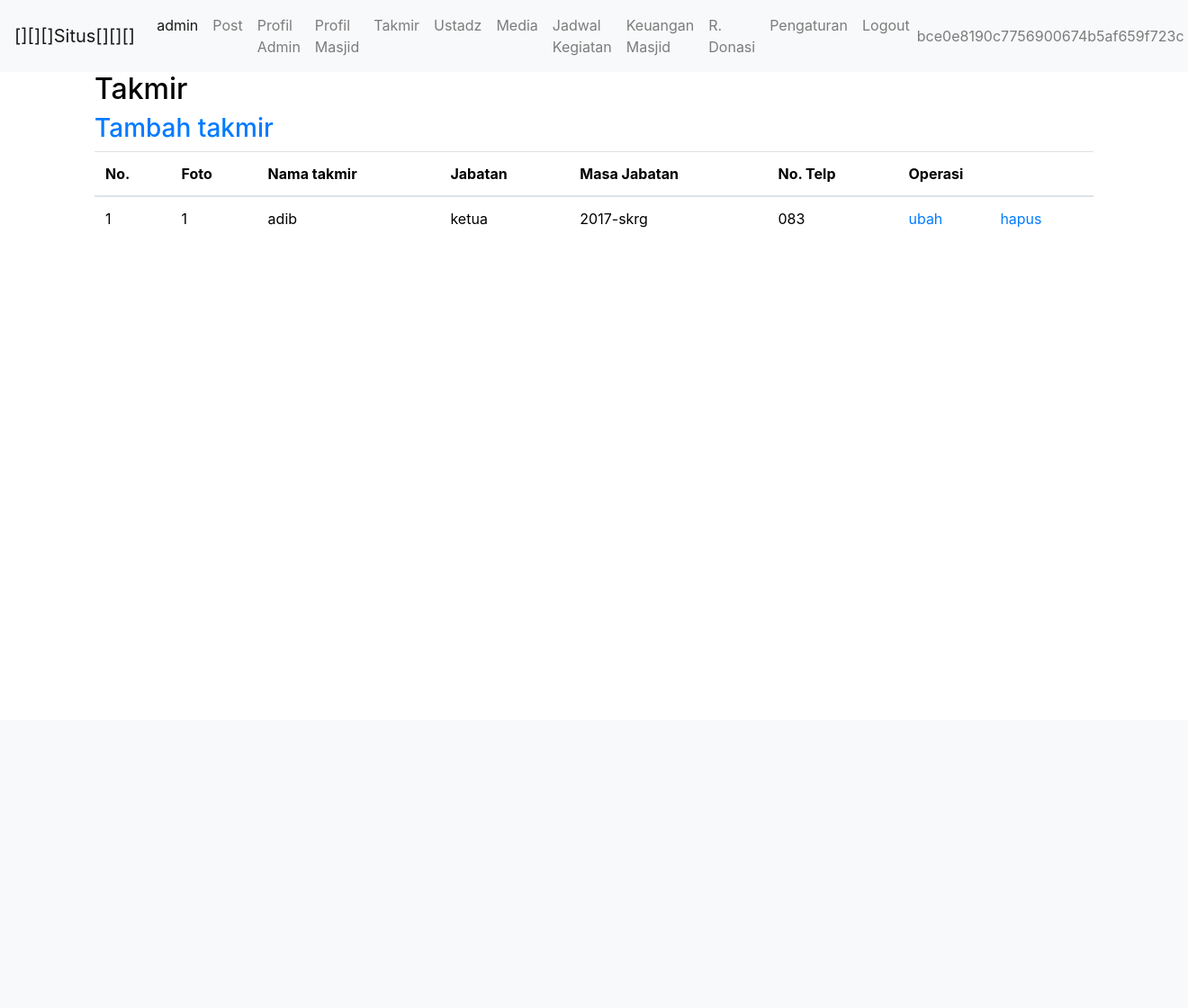
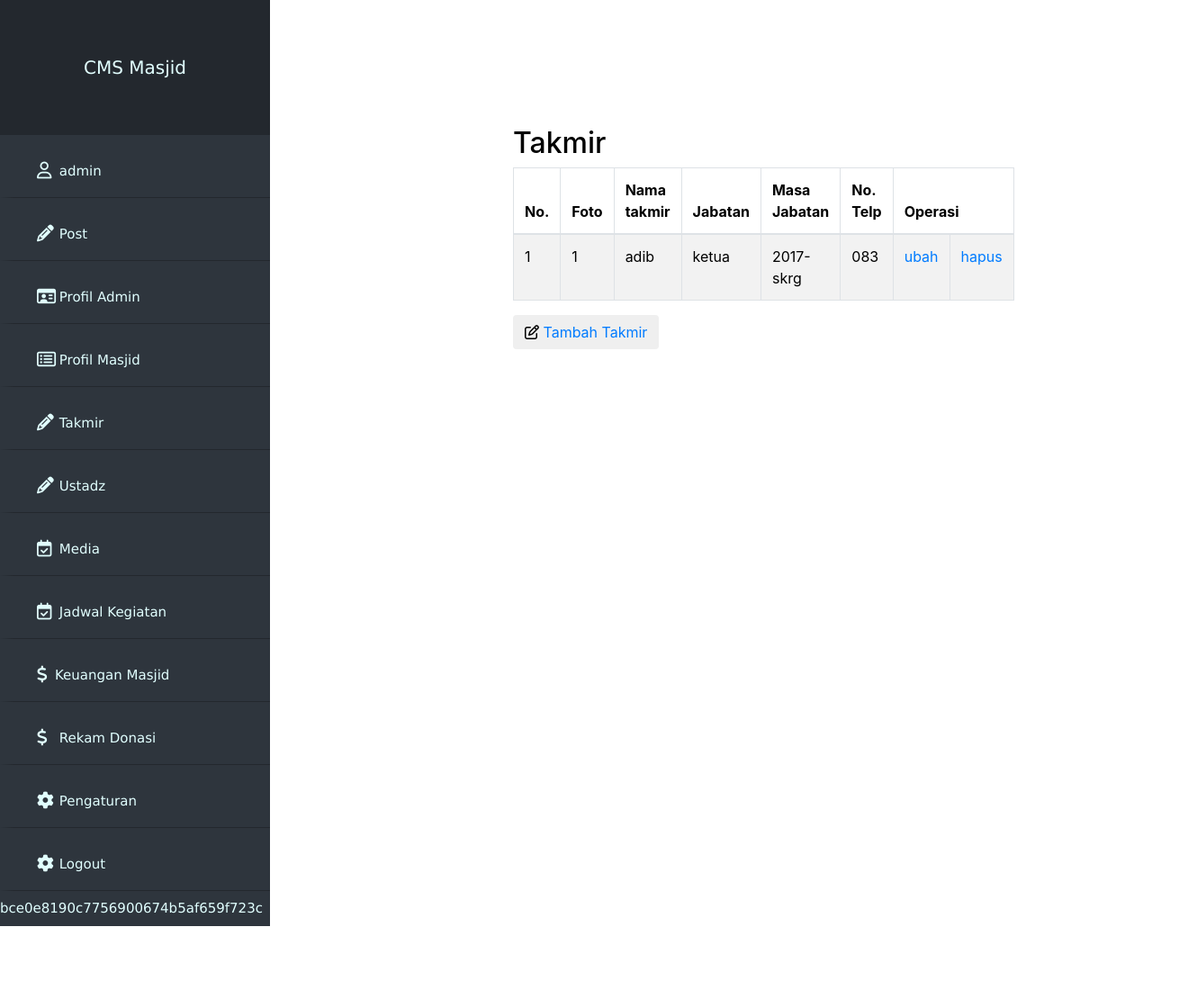
Before and after one commit to fahrul98/cms-masjid, a CodeIgniter app: page /database/takmir in a window 1320 px wide. Shown: the whole page at 90% size. Before the commit the page ends 253 px from the top, so only its background shows below. Run offline with CodeIgniter, Linux system fonts and the light colour scheme; data comes from the database, SQL or seed files in the repository; some libraries are stand-ins or nearby versions.

Commit message:
add CSS
semoga benar gan

```diff
--- a/application/views/core/head-html.php
+++ b/application/views/core/head-html.php
@@ -24,11 +24,232 @@
     }
     ?></title>
   	<link href="<?php echo site_url('assets/css/bootstrap.min.css'); ?>" rel="stylesheet">
+    <link href="<?php echo site_url('assets/css/bootstrap.css'); ?>" rel="stylesheet">
   	<!-- <link href="<?php echo site_url('assets/css/bootstrap.min.css'); ?>" rel="stylesheet"> -->
   	<!-- <link href="<?php echo site_url('assets/css/w3.css'); ?>" rel="stylesheet"> -->
     <script src="<?php echo site_url('assets/js/jquery-3.2.1.min.js');?>"></script>
     <script src="<?php echo site_url('assets/js/jquery-ui.min.js'); ?>"></script>
   	<script src="<?php echo site_url('assets/js/bootstrap.js');?>"></script>
+    <!-- ini Amin Edit -->
+    <style type="text/css">
+    .nav-side-menu {
+      overflow: none;
+      font-family: verdana;
+      font-size: 15px;
+      font-weight: 200;
+      background-color: #2e353d;
+      position: absolute;
+      top: 0px;
+      left: 0px;
+      width: 300px;
+      height: 2 00%;
+      color: #e1ffff;
+    }
+    .nav-side-menu .brand {
+      background-color: #23282e;
+      line-height: 150px;
+      display: block;
+      text-align: center;
+      font-size: 20px;
+      text-decoration: none;
+    }
+    .nav-side-menu .toggle-btn {
+      display: none;
+    }
+    .nav-side-menu ul,
+    .nav-side-menu li {
+      list-style: none;
+      padding: 0px;
+      margin: 0px;
+      line-height: 65px;
+      cursor: pointer;
+    }
+
+    .nav-side-menu ul .active, .nav-side-menu li .active {
+      height: 70px;
+      border-left: 15px solid #d19b3d;
+      background-color: #4f5b69;
+    }
+    .nav-side-menu li {
+      height: 70px;
+      padding-left: 0px;
+      border-left: 15px solid #2e353d;
+      border-bottom: 1px solid #23282e;
+    }
+    .nav-side-menu li a {
+      text-decoration: none;
+      color: #e1ffff;
+      height: 200px;
+    }
+    .nav-side-menu li a i {
+      padding-left: 10px;
+      width: 20px;
+      padding-right: 20px;
+    }
+    .nav-side-menu li:hover {
+      border-left: 3px solid #d19b3d;
+      background-color: #4f5b69;
+      transition: all 1s ease;
+    }
+    @media (max-width: 767px) {
+    .nav-side-menu {
+          position: relative;
+          width: 100%;
+          margin-bottom: 10px;
+    }
+    .nav-side-menu .toggle-btn {
+        display: block;
+        cursor: pointer;
+        position: absolute;
+        right: 10px;
+        top: 10px;
+        z-index: 10!important;
+        padding: 3px;
+        background-color: #ffffff;
+        color: #000;
+        width: 40px;
+        text-align: center;
+    }
+    .brand {
+      text-align: left !important;
+      font-size: 22px;
+      padding-left: 20px;
+      line-height: 50px !important;
+    }
+  }
+  @media (min-width: 767px) {
+    .nav-side-menu .menu-list .menu-content {
+      display: block;
+    }
+  }
+  body {
+    margin: 0px;
+    padding: 0px;
+  }
+  .container {
+    width: 500px;
+    margin-left: 140px;
+    margin-right: 110px;
+
+  }
+
+  /*CSS LOGIN*/
+  body {
+    padding-top: 90px;
+}
+.panel-login {
+  border-color: #ccc;
+  -webkit-box-shadow: 0px 2px 3px 0px rgba(0,0,0,0.2);
+  -moz-box-shadow: 0px 2px 3px 0px rgba(0,0,0,0.2);
+  box-shadow: 0px 2px 3px 0px rgba(0,0,0,0.2);
+}
+.panel-login>.panel-heading {
+  color: #00415d;
+  background-color: #fff;
+  border-color: #fff;
+  text-align:center;
+}
+.panel-login>.panel-heading a{
+  text-decoration: none;
+  color: #666;
+  font-weight: bold;
+  font-size: 15px;
+  -webkit-transition: all 0.1s linear;
+  -moz-transition: all 0.1s linear;
+  transition: all 0.1s linear;
+}
+.panel-login>.panel-heading a.active{
+  color: #029f5b;
+  font-size: 18px;
+}
+.panel-login>.panel-heading hr{
+  margin-top: 10px;
+  margin-bottom: 0px;
+  clear: both;
+  border: 0;
+  height: 1px;
+  background-image: -webkit-linear-gradient(left,rgba(0, 0, 0, 0),rgba(0, 0, 0, 0.15),rgba(0, 0, 0, 0));
+  background-image: -moz-linear-gradient(left,rgba(0,0,0,0),rgba(0,0,0,0.15),rgba(0,0,0,0));
+  background-image: -ms-linear-gradient(left,rgba(0,0,0,0),rgba(0,0,0,0.15),rgba(0,0,0,0));
+  background-image: -o-linear-gradient(left,rgba(0,0,0,0),rgba(0,0,0,0.15),rgba(0,0,0,0));
+}
+.panel-login input[type="text"],.panel-login input[type="email"],.panel-login input[type="password"] {
+  height: 45px;
+  border: 1px solid #ddd;
+  font-size: 16px;
+  -webkit-transition: all 0.1s linear;
+  -moz-transition: all 0.1s linear;
+  transition: all 0.1s linear;
+}
+.panel-login input:hover,
+.panel-login input:focus {
+  outline:none;
+  -webkit-box-shadow: none;
+  -moz-box-shadow: none;
+  box-shadow: none;
+  border-color: #ccc;
+}
+.btn-login {
+  background-color: #59B2E0;
+  outline: none;
+  color: #fff;
+  font-size: 14px;
+  height: auto;
+  font-weight: normal;
+  padding: 14px 0;
+  text-transform: uppercase;
+  border-color: #59B2E6;
+}
+.btn-login:hover,
+.btn-login:focus {
+  color: #fff;
+  background-color: #53A3CD;
+  border-color: #53A3CD;
+}
+.forgot-password {
+  text-decoration: underline;
+  color: #888;
+}
+.forgot-password:hover,
+.forgot-password:focus {
+  text-decoration: underline;
+  color: #666;
+}
+
+.btn-register {
+  background-color: #1CB94E;
+  outline: none;
+  color: #fff;
+  font-size: 14px;
+  height: auto;
+  font-weight: normal;
+  padding: 14px 0;
+  text-transform: uppercase;
+  border-color: #1CB94A;
+}
+.btn-register:hover,
+.btn-register:focus {
+  color: #fff;
+  background-color: #1CA347;
+  border-color: #1CA347;
+}
+/*END of CSS LOGIN*/
+</style>
+    <script src="js/jquery.js"></script>
+    <script src="css/bootstrap.min.js"></script>
+    <script type="text/javascript">
+        window.alert = function(){};
+        var defaultCSS = document.getElementById('bootstrap-css');
+        function changeCSS(css){
+            if(css) $('head > link').filter(':first').replaceWith('<link rel="stylesheet" href="'+ css +'" type="text/css" />');
+            else $('head > link').filter(':first').replaceWith(defaultCSS);
+        }
+        $( document ).ready(function() {
+          var iframe_height = parseInt($('html').height());
+          window.parent.postMessage( iframe_height, 'https://bootsnipp.com');
+        });
+    </script>
+   <script src="https://use.fontawesome.com/417e198f5e.js"></script>
 <?php
 //php code
 
--- a/application/views/core/navbar.php
+++ b/application/views/core/navbar.php
@@ -9,37 +9,37 @@
   //jika mode di controller ada, maka muncul navbar utk pengunjung
   if (isset($mode)&&$mode=="pengunjung") {
 ?>
-<nav class="navbar navbar-expand-lg navbar-light bg-light">
-  <a class="navbar-brand" href="<?php echo base_url('');?>">[][][]Situs[][][]</a>
-  <button class="navbar-toggler" type="button" data-toggle="collapse" data-target="#navbarText" aria-controls="navbarText" aria-expanded="false" aria-label="Toggle navigation">
-    <span class="navbar-toggler-icon"></span>
-  </button>
-  <div class="collapse navbar-collapse" id="navbarText">
-    <ul class="navbar-nav mr-auto">
-      <li class="nav-item active">
-        <a class="nav-link" href="<?php echo base_url('pengunjung/post')?>">post <span class="sr-only">(current)</span></a>
+<div class="container">
+<div class="nav-side-menu">
+    <div class="brand"><a href="#Profile" style="text-decoration: none; color: #e1ffff;">CMS Masjid</a></div>
+      <i class="fa fa-bars fa-2x toggle-btn" data-toggle="collapse" data-target="#menu-content"></i>
+        <div class="menu-list">
+            <ul id="menu-content" class="menu-content collapse out">
+              <li class="nav-item">
+                <a class="nav-link" href="<?php echo base_url('pengunjung/post')?>"><i class="fa fa-pencil fa-lg"></i> Post </span></a>
               </li>
-      <li class="nav-item active">
-        <a class="nav-link" href="<?php echo base_url('pengunjung/profilm')?>">profil m <span class="sr-only">(current)</span></a>
+              <li class="nav-item">
+                <a class="nav-link" href="<?php echo base_url('pengunjung/profilm')?>"><i class="fa fa-id-card-o fa-lg" aria-hidden="true"></i> Profil m </a>
               </li>
-      <li class="nav-item active">
-        <a class="nav-link" href="<?php echo base_url('pengunjung/takmirm')?>">takmir m <span class="sr-only">(current)</span></a>
+              <li class="nav-item">
+                <a class="nav-link" href="<?php echo base_url('pengunjung/takmirm')?>"><i class="fa fa-pencil fa-lg"></i> Takmir m </span></a>
               </li>
-      <li class="nav-item active">
-        <a class="nav-link" href="<?php echo base_url('pengunjung/ustadz')?>">Daftar ustadz <span class="sr-only">(current)</span></a>
+              <li class="nav-item">
+                <a class="nav-link" href="<?php echo base_url('pengunjung/ustadz')?>"><i class="fa fa-pencil fa-lg"></i> Daftar Ustadz  <span class="sr-only">(current)</span></a>
               </li>
-      <li class="nav-item active">
-        <a class="nav-link" href="<?php echo base_url('pengunjung/keuanganmasjid')?>">Keuangan Masjid <span class="sr-only">(current)</span></a>
+              <li class="nav-item">
+                <a class="nav-link" href="<?php echo base_url('pengunjung/keuanganmasjid')?>"><i class="fa fa-usd fa-lg"></i>Keuangan Masjid <span class="sr-only">(current)</span></a>
               </li>
-      <li class="nav-item active">
-        <a class="nav-link" href="<?php echo base_url('pengunjung/jadwalkegiatan')?>">Jadwal Kegiatan<span class="sr-only">(current)</span></a>
+              <li class="nav-item">
+                <a class="nav-link" href="<?php echo base_url('pengunjung/jadwalkegiatan')?>"><i class="fa fa-calendar-check-o fa-lg"></i> Jadwal Kegiatan  <span class="sr-only">(current)</span></a>
               </li>
             </ul>
             <span class="navbar-text">
              <?php echo md5('pengunjung') ?>
             </span>
      </div>
-</nav>
+</div>
+</div>
 <?php
 
 //jika tidak maka muncul punya si admin
@@ -48,55 +48,55 @@
 
 ?>
 <!-- navbar -->
-<nav class="navbar navbar-expand-lg navbar-light bg-light">
-  <a class="navbar-brand" href="<?php echo base_url('pengunjung');?>">[][][]Situs[][][]</a>
-  <button class="navbar-toggler" type="button" data-toggle="collapse" data-target="#navbarText" aria-controls="navbarText" aria-expanded="false" aria-label="Toggle navigation">
-    <span class="navbar-toggler-icon"></span>
-  </button>
-  <div class="collapse navbar-collapse" id="navbarText">
-    <ul class="navbar-nav mr-auto">
-      <li class="nav-item active">
-        <a class="nav-link" href="<?php echo base_url('admin')?>">admin <span class="sr-only">(current)</span></a>
+<div class="container">
+<div class="nav-side-menu">
+    <div class="brand"><a href="#Profile" style="text-decoration: none; color: #e1ffff;">CMS Masjid</a></div>
+      <i class="fa fa-bars fa-2x toggle-btn" data-toggle="collapse" data-target="#menu-content"></i>
+        <div class="menu-list">
+            <ul id="menu-content" class="menu-content collapse out">
+              <li  class="nav-item">
+                <a class="nav-link" href="<?php echo base_url('admin')?>"><i class="fa fa-user-o fa-lg"></i><span class="sr-only">(current)</span> admin</a>
               </li>
               <li class="nav-item">
-        <a class="nav-link" href="<?php echo base_url('post')?>">Post</a>
+                <a class="nav-link" href="<?php echo base_url('post')?>"><i class="fa fa-pencil fa-lg"></i> Post </span></a>
               </li>
               <li class="nav-item">
-        <a class="nav-link" href="<?php echo base_url('profiladmin')?>">Profil Admin</a>
+                <a class="nav-link" href="<?php echo base_url('profiladmin')?>"><i class="fa fa-id-card-o fa-lg" aria-hidden="true"></i>    Profil Admin</a>
               </li>
               <li class="nav-item">
-        <a class="nav-link" href="<?php echo base_url('profilm')?>">Profil Masjid</a>
+                <a class="nav-link" href="<?php echo base_url('profilm')?>"><i class="fa fa-list-alt fa-lg"></i> Profil Masjid </span></a>
               </li>
               <li class="nav-item">
-        <a class="nav-link" href="<?php echo base_url('takmir')?>">Takmir</a>
+                <a class="nav-link" href="<?php echo base_url('takmir')?>"><i class="fa fa-pencil fa-lg"></i> Takmir </span></a>
               </li>
               <li class="nav-item">
-        <a class="nav-link" href="<?php echo base_url('ustadz')?>">Ustadz</a>
+                <a class="nav-link" href="<?php echo base_url('ustadz')?>"><i class="fa fa-pencil fa-lg"></i> Ustadz </span></a>
               </li>
               <li class="nav-item">
-        <a class="nav-link" href="<?php echo base_url('media')?>">Media</a>
+                <a class="nav-link" href="<?php echo base_url('media')?>"><i class="fa fa-calendar-check-o fa-lg"></i> Media </span></a>
               </li>
               <li class="nav-item">
-        <a class="nav-link" href="<?php echo base_url('jadwalkegiatan')?>">Jadwal Kegiatan</a>
+                <a class="nav-link" href="<?php echo base_url('jadwalkegiatan')?>"><i class="fa fa-calendar-check-o fa-lg"></i> Jadwal Kegiatan </span></a>
               </li>
               <li class="nav-item">
-        <a class="nav-link" href="<?php echo base_url('keuanganmasjid')?>">Keuangan Masjid</a>
+                <a class="nav-link" href="<?php echo base_url('keuanganmasjid')?>"><i class="fa fa-usd fa-lg"></i>Keuangan Masjid</a>
               </li>
               <li class="nav-item">
-        <a class="nav-link" href="<?php echo base_url('rekamdonasi')?>">R. Donasi</a>
+                <a class="nav-link" href="<?php echo base_url('rekamdonasi')?>"><i class="fa fa-usd fa-lg"></i> Rekam Donasi </a>
               </li>
               <li class="nav-item">
-        <a class="nav-link" href="<?php echo base_url('pengaturan')?>">Pengaturan</a>
+                  <a class="nav-link" href="<?php echo base_url('pengaturan')?>""><i class="fa fa-cog fa-lg"></i> Pengaturan</a>
               </li>
               <li class="nav-item">
-        <a class="nav-link" href="<?php echo base_url('admin/logout')?>">Logout</a>
+                  <a class="nav-link" href="<?php echo base_url('admin/logout')?>""><i class="fa fa-cog fa-lg"></i> Logout</a>
               </li>
             </ul>
     <span class="navbar-text">
       <?php echo md5('dib') ?>
     </span>
      </div>
-</nav>
+</div>
+</div>
 <?php
 }
 ?>
--- a/application/views/vjkegiatan.php
+++ b/application/views/vjkegiatan.php
@@ -4,9 +4,9 @@ defined('BASEPATH') OR exit('No direct script access allowed');
 // view admin
 if ($page=="Jadwal Kegiatan") {
 ?>
+<div class="container" style="margin-left: 400px; margin-top: 50px;">
 <h2><?php echo $page; ?></h2>
-<h3><a href="<?php echo base_url('jadwalkegiatan/tambahkegiatan');?>">Tambah Entri</a></h3>
-<table class="table">
+<table class="table table-bordered table-striped table-hover">
 	<thead>
 		<th>No.</th>
 		<th>Nama Kegiatan</th>
@@ -32,6 +32,7 @@ if ($page=="Jadwal Kegiatan") {
 		}
 		 ?>
 	</table>
+	<button class="btn"><i class="fa fa-pencil-square-o"> </i><a href="<?php echo base_url('jadwalkegiatan/tambahkegiatan');?>"> Tambah Kegiatan</a></button>
 	<?php }else if ($page=="Tambah Kegiatan") {?>
 	<h3><a href="<?php echo base_url('jadwalkegiatan');?>">Kembali</a></h3>
 		<h3>Tambah kegiatan</h3>
@@ -55,3 +56,4 @@ if ($page=="Jadwal Kegiatan") {
 		<label for="tagid">Tag</label><input type="textarea" name="tagid" value="<?php echo $jadwalk->tagid;?>">
 		<input type="submit" name="submit" value="Ubah">
 	<?php } ?>
+</div>
--- a/application/views/vmedia.php
+++ b/application/views/vmedia.php
@@ -12,7 +12,7 @@ defined('BASEPATH') OR exit('No direct script access allowed');
 	<label for="tagid">Tagid</label><input type="textarea" name="tagid" value="">
 	<label for="mediaid">Tagid</label><input type="file" name="mediaid" value="">
 	<input type="submit" name="submit" value="Tulis"> -->
-
+<div class="container" style="margin-top: 160px; margin-left: 400px">
 	<?php if(isset($error))echo $error;
 if ($page=="Media") {
 	foreach ($imgs as $v) {
@@ -38,3 +38,4 @@ if ($page=="Media") {
 
 	<p><?php echo anchor('media', 'Upload Another File!'); ?></p>
 <?php } ?>
+</div>
--- a/application/views/vpengaturan.php
+++ b/application/views/vpengaturan.php
@@ -3,7 +3,7 @@ defined('BASEPATH') OR exit('No direct script access allowed');
 
 // view admin
 ?>
-<div id="container">
+<div class="container">
 	<!-- <h1>Welcome to CodeIgniter!</h1> -->
 	<h2><?php echo $page; ?></h2>
-	</div>
+</div>
--- a/application/views/vpengunjung.php
+++ b/application/views/vpengunjung.php
@@ -13,7 +13,7 @@ mediaid
 // view admin
 ?>
 
-
+<div class="container">
 <?php
 if ($page=="Beranda") {
 	if (isset($tanya)) {
@@ -22,7 +22,7 @@ if ($page=="Beranda") {
 ?>
 <h2><?php echo $page;?></h2>
 <h2><?php echo $cmprofil->pnama;?></h2>
-	<table class="table">
+	<table class="table  table-bordered table-striped table-hover">
 		<thead>
 			<th>No.</th>
 			<th>Judul</th>
@@ -65,3 +65,4 @@ $n = 1;
 	<h2><?php echo $page;?><h3><?php echo $mode; ?></h3></h2>
 
 <?php }?>
+</div>
--- a/application/views/vtakmir.php
+++ b/application/views/vtakmir.php
@@ -13,7 +13,7 @@ mediaid
 */
 // view admin
 ?>
-
+<div class="container" style="margin-left: 400px; margin-top: 50px;">
 	<h2><?php echo $page; ?></h2>
 <?php
 if ($page=="Takmir") {
@@ -21,8 +21,7 @@ if ($page=="Takmir") {
 		echo $tanya;
 	}
 ?>
-<h3><a href="<?php echo base_url('takmir/tambahtk');?>">Tambah takmir</a></h3>
-	<table class="table">
+	<table class="table table-bordered table-striped table-hover">
 		<thead>
 			<th>No.</th>
 			<th>Foto</th>
@@ -51,26 +50,58 @@ $n = 1;
 		}
 		 ?>
 	</table>
-
+	<button class="btn"><i class="fa fa-pencil-square-o"> </i><a href="<?php echo base_url('takmir/tambahtk');?>"> Tambah Takmir </a></button>
 <?php }else if ($page=="Tambah Takmir") {?>
-<h3><a href="<?php echo base_url('takmir');?>">Kembali</a></h3>
 	<?php echo form_open('takmir/dbtambahtk','class=form');	?>
-	<label for="mediaid">Media</label><input type="text" name="mediaid" value="">
-	<label for="tknama">Nama takmir</label><input type="text" name="tknama" value="">
-	<label for="tkjabatan">Jabatan</label><input type="text" name="tkjabatan" value="">
-	<label for="tkmasajabatan">Masa jabatan</label><input type="text" name="tkmasajabatan" value="">
-	<label for="tknotelp">No. telp</label><input type="text" name="tknotelp" value="">
-	<input type="submit" name="submit" value="tambah">
+	<div class="form-group">
+		<label for="mediaid">Media</label>
+		<input type="text" class="form-control" name="mediaid" value="">
+	</div>
+	<div class="form-group">
+		<label for="tknama">Nama takmir</label>
+		<input type="text" class="form-control" name="tknama" value="">
+	</div>
+	<div class="form-group">
+		<label for="tkjabatan">Jabatan</label>
+		<input type="text" class="form-control" name="tkjabatan" value="">
+	</div>
+	<div class="form-group">
+		<label for="tkmasajabatan">Masa jabatan</label>
+		<input type="text" class="form-control" name="tkmasajabatan" value="">
+	</div>
+	<div class="form-group">
+		<label for="tknotelp">No. telp</label>
+		<input type="text" class="form-control" name="tknotelp" value="">
+	</div>
+		<button type="submit" class="btn btn-primary" name="submit" value="tambah">Tambah</button>
+		<button type="submit" class="btn btn-danger" name="submit" value="kembali"><a style="text-decoration: none" href="<?php echo base_url('takmir');?>">Kembali</a></button>
 
 <?php }else if ($page=="Ubah Takmir") {?>
-	<h3><a href="<?php echo base_url('takmir');?>">Kembali</a></h3>
-	<a href="<?php echo base_url('takmir/dbhapus/'.$takmir->tkid) ?>">Hapus takmir</a>
 	<?php echo form_open('takmir/dbubah','class=form');	?>
-	<input type="hidden" name="tkid" value="<?php echo $takmir->tkid;?>">
-	<label for="mediaid">Media</label><input type="text" name="mediaid" value="<?php echo $takmir->mediaid;?>">
-	<label for="tknama">Nama takmir</label><input type="text" name="tknama" value="<?php echo $takmir->tknama;?>">
-	<label for="tkjabatan">Jabatan</label><input type="text" name="tkjabatan" value="<?php echo $takmir->tkjabatan;?>">
-	<label for="tkmasajabatan">Masa jabatan</label><input type="text" name="tkmasajabatan" value="<?php echo $takmir->tkmasajabatan;?>">
-	<label for="tknotelp">No. telp</label><input type="text" name="tknotelp" value="<?php echo $takmir->tknotelp;?>">
-	<input type="submit" name="submit" value="ubah">
+	<input type="hidden" class="form-control" name="tkid" value="<?php echo $takmir->tkid;?>">
+	<div class="form-group">
+		<label for="mediaid">Media</label>
+		<input type="text" class="form-control" name="mediaid" value="<?php echo $takmir->mediaid;?>">
+	</div>
+	<div class="form-group">
+		<label for="tknama">Nama takmir</label>
+		<input type="text" class="form-control" name="tknama" value="<?php echo $takmir->tknama;?>">
+	</div>
+	<div class="form-group">
+		<label for="tkjabatan">Jabatan</label>
+		<input type="text" class="form-control" name="tkjabatan" value="<?php echo $takmir->tkjabatan;?>">
+	</div>
+	<div class="form-group">
+		<label for="tkmasajabatan">Masa jabatan</label><input type="text" class="form-control" name="tkmasajabatan" value="<?php echo $takmir->tkmasajabatan;?>">
+	</div>
+	<div class="form-group">
+		<label for="tknotelp">No. telp</label>
+		<input type="text" class="form-control" name="tknotelp" value="<?php echo $takmir->tknotelp;?>">
+
+	</div>
+
+	<button type="submit" class="btn btn-primary" name="submit" value="update">Update</button>
+	<button type="submit" class="btn btn-danger" name="submit" value="kembali"><a style="text-decoration: none" href="<?php echo base_url('takmir');?>">Kembali</a></button>
+	<button type="submit" class="btn btn-danger" name="submit" value="hapus"><a style="text-decoration: none" href="<?php echo base_url('takmir/dbhapus/'.$takmir->tkid);?>">Hapus Takmir</a></button>
 <?php } ?>
+</div>
```
Also changed, not shown: application/views/vkmasjid.php (+4 -4 lines), application/views/vlogin.php (+19 -2 lines), application/views/vpost.php (+5 -5 lines), application/views/vprofiladmin.php (+45 -13 lines), application/views/vprofilm.php (+29 -13 lines), application/views/vrdonasi.php (+44 -20 lines), application/views/vustadz.php (+46 -20 lines). Lines whose indentation alone changed are shown as unchanged.
